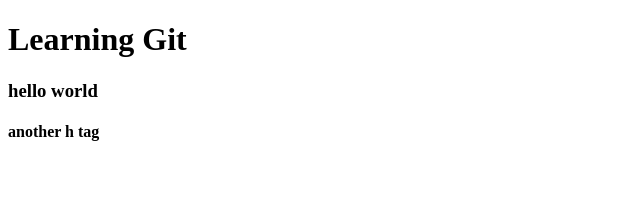
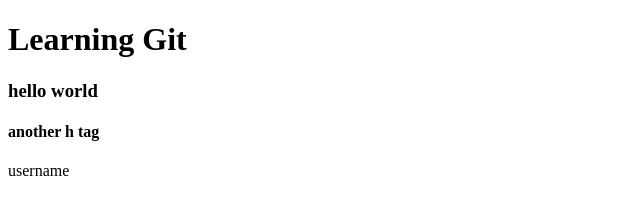
Before and after one commit to legenddavinci/webapp, a plain HTML site: page index.html in a window 1280 px wide. Shown: the full height of the page, 0-640 px from the left. Drawn offline with Linux system fonts and the light colour scheme.

Commit message:
Update index.html

```diff
--- a/index.html
+++ b/index.html
@@ -10,6 +10,9 @@
     <h1>Learning Git</h1>
     <h3>hello world</h3>
     <h4>another h tag</h4>
+    <form>
+        <label>username</label>
+    </form>
 
 </body>
 </html>
```
